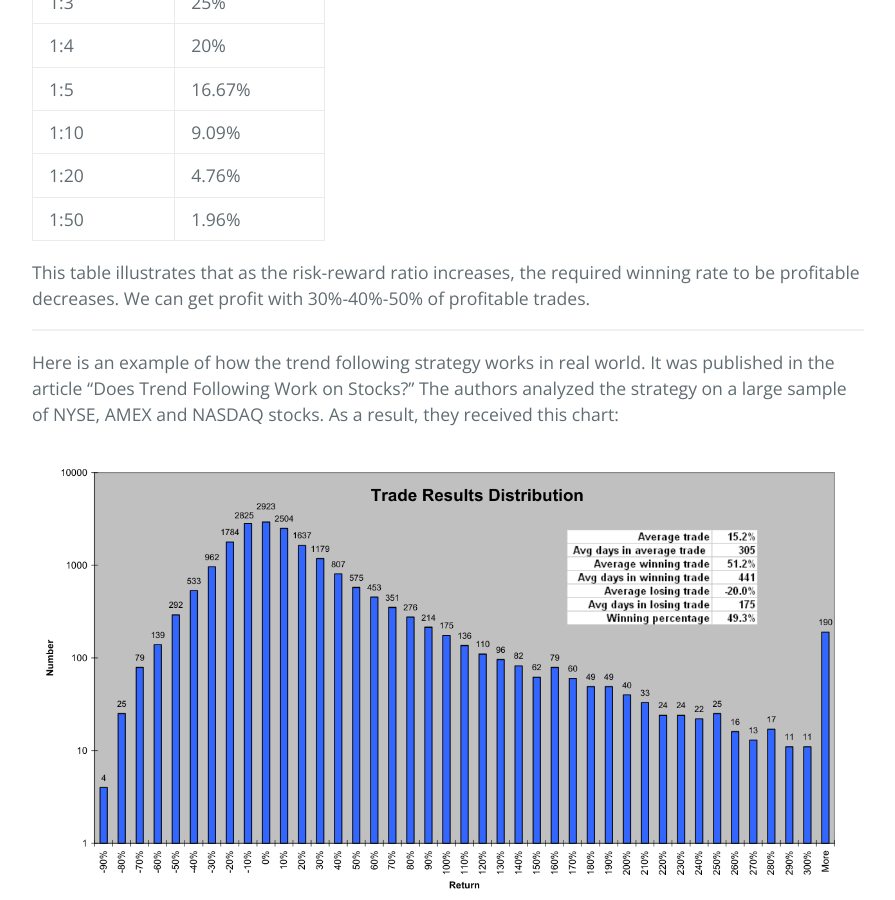
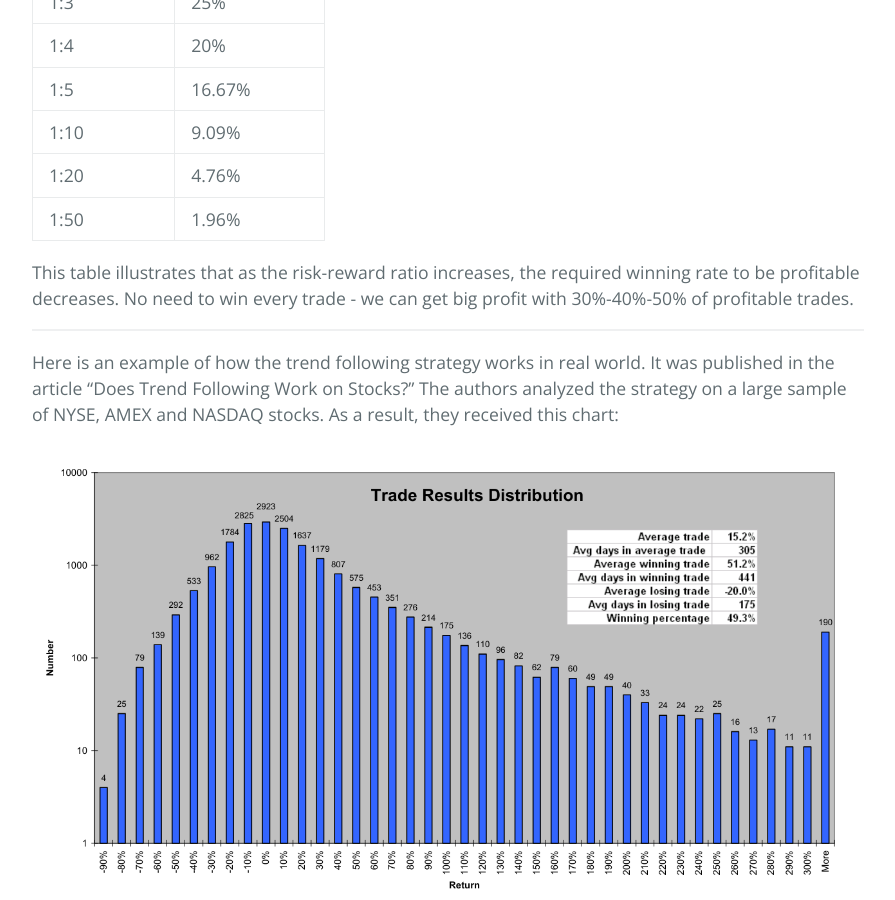
Before and after one commit to sergeyen7/sergeyen7.github.io, a Jekyll site: the page built from index.md, in a window 1280 px wide and 900 px high, scrolled down 8411 px. Shown: the whole window, without its empty margins (192-1087 px from the left). Built offline with Jekyll 4.4.1, drawn with Linux system fonts in a browser that asks for light colours; nearby versions of some CDN libraries.

Commit message:
Update index.md

```diff
--- a/index.md
+++ b/index.md
@@ -266,7 +266,7 @@ Here's a table showing the required winning rate for different risk-reward ratio
 | 1:20        |        4.76% |
 | 1:50        |        1.96% |
 
-This table illustrates that as the risk-reward ratio increases, the required winning rate to be profitable decreases. We can get profit with 30%-40%-50% of profitable trades.
+This table illustrates that as the risk-reward ratio increases, the required winning rate to be profitable decreases. No need to win every trade - we can get big profit with 30%-40%-50% of profitable trades.
 
 * * *
 
```
